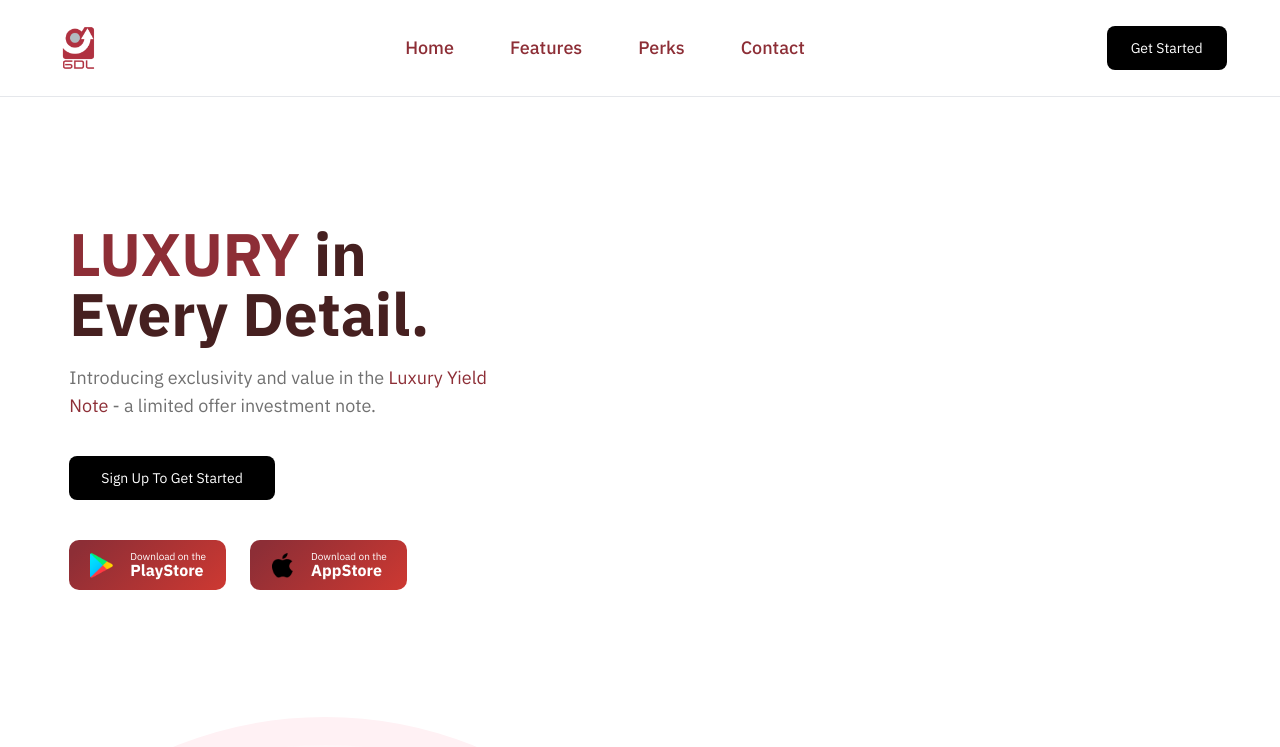
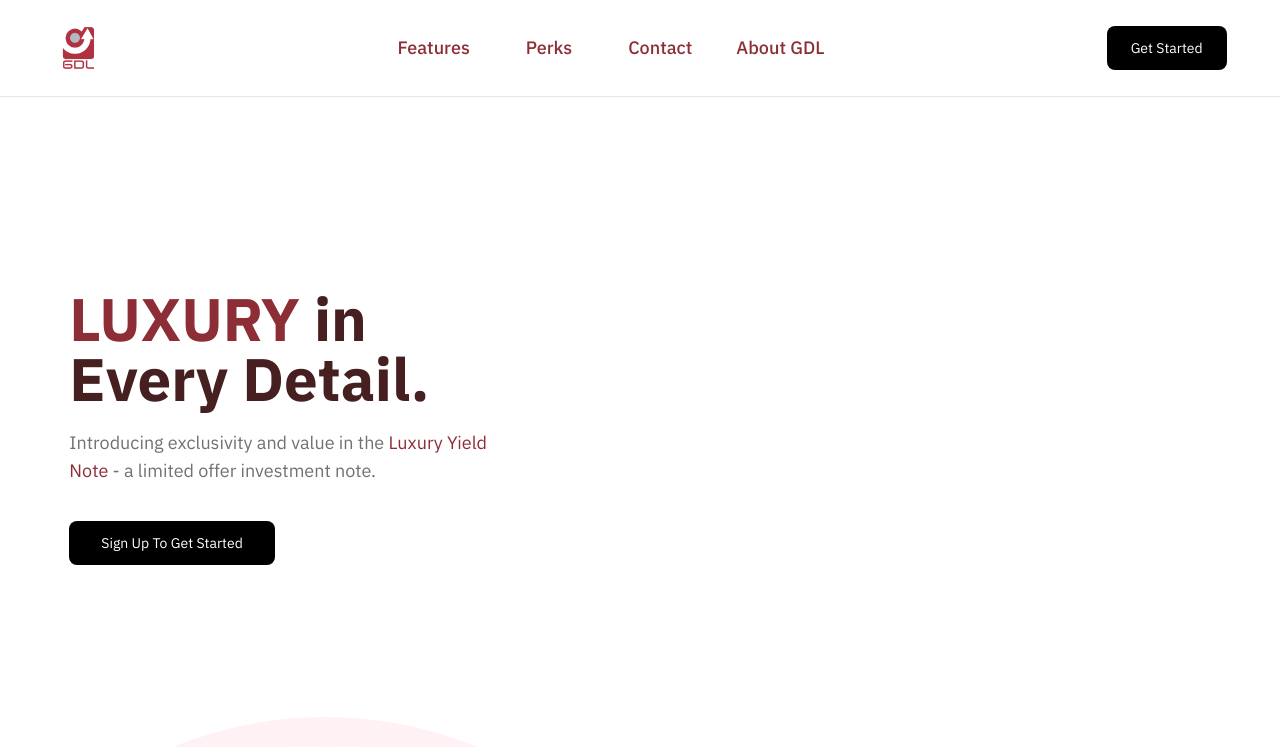
Before and after one commit to Aliiiu/gdl-lyn, a Next.js app: page / in a window 1280 px wide. Shown: the top 747 px of the page. Built offline with nearby package versions, Linux system fonts and the light colour scheme.

Commit message:
UPDATE: UI Update

```diff
--- a/components/Pages/Home.js
+++ b/components/Pages/Home.js
@@ -34,7 +34,7 @@ const Home = () => {
           Sign Up For Guaranteed Perks (Such As High-Tech Modems, Data
           Subscriptions, Gift Vouchers and much more).
         </h5> */}
-        <div className="flex flex-col sm:flex-row justify-center md:justify-start gap-4 px-14 sm:px-0 md:gap-6 py-7 xl:py-10">
+        {/* <div className="flex flex-col sm:flex-row justify-center md:justify-start gap-4 px-14 sm:px-0 md:gap-6 py-7 xl:py-10">
           <StoreButton
             className="px-5 py-3 flex-1 max-w-max mx-auto md:mx-0"
             name={<Content type="PlayStore" img={PlayStore} />}
@@ -43,7 +43,7 @@ const Home = () => {
             className="px-5 py-3 flex-1 max-w-max mx-auto md:mx-0"
             name={<Content type="AppStore" img={AppStore} />}
           />
-        </div>
+        </div> */}
       </div>
       <div className="flex-1 flex flex-col">
         {/* <CustomImage
--- a/components/TopNav/Topbar.js
+++ b/components/TopNav/Topbar.js
@@ -14,7 +14,7 @@ import { TiThMenu } from "react-icons/ti";
 import { useRouter } from "next/router";
 
 const navigation = [
-  { name: "Home", href: "home", current: true },
+  // { name: "Home", href: "www.gdl.com.ng", current: true },
   { name: "Features", href: "products", current: false },
   { name: "Perks", href: "perks", current: false },
   { name: "Contact", href: "contact", current: false },
@@ -75,7 +75,7 @@ const Topbar2 = props => {
                 className="hidden justify-between items-center w-full md:flex md:w-auto md:order-1"
                 id="navbar-sticky"
               >
-                <ul className="flex flex-col p-4 mt-4 bg-gray-50 rounded-lg border border-gray-100 md:flex-row md:space-x-8 md:mt-0 md:text-sm md:font-light md:border-0 md:bg-white text-gray-500">
+                <ul className="flex flex-col p-4 mt-4 bg-gray-50 rounded-lg border border-gray-100 md:flex-row md:items-center md:space-x-8 md:mt-0 md:text-sm md:font-light md:border-0 md:bg-white text-gray-500">
                   {navigation.map(item => (
                     <Linker
                       key={item.name}
@@ -94,6 +94,15 @@ const Topbar2 = props => {
                       {item.name}
                     </Linker>
                   ))}
+                  <li className="text-lg text-[#8d2e36] font-medium">
+                    <a
+                      href="https://gdl.com.ng"
+                      target="_blank"
+                      rel="noopener noreferrer"
+                    >
+                      About GDL
+                    </a>
+                  </li>
                 </ul>
               </div>
             )}
@@ -131,6 +140,15 @@ const Topbar2 = props => {
                         {item.name}
                       </Linker>
                     ))}
+                    <li className="text-lg mb-4 text-[#8d2e36] font-medium">
+                      <a
+                        href="https://gdl.com.ng"
+                        target="_blank"
+                        rel="noopener noreferrer"
+                      >
+                        About GDL
+                      </a>
+                    </li>
                     <AppButton
                       name="Get Started"
                       className="bg-black px-4 py-2 text-md font-semibold"
```
